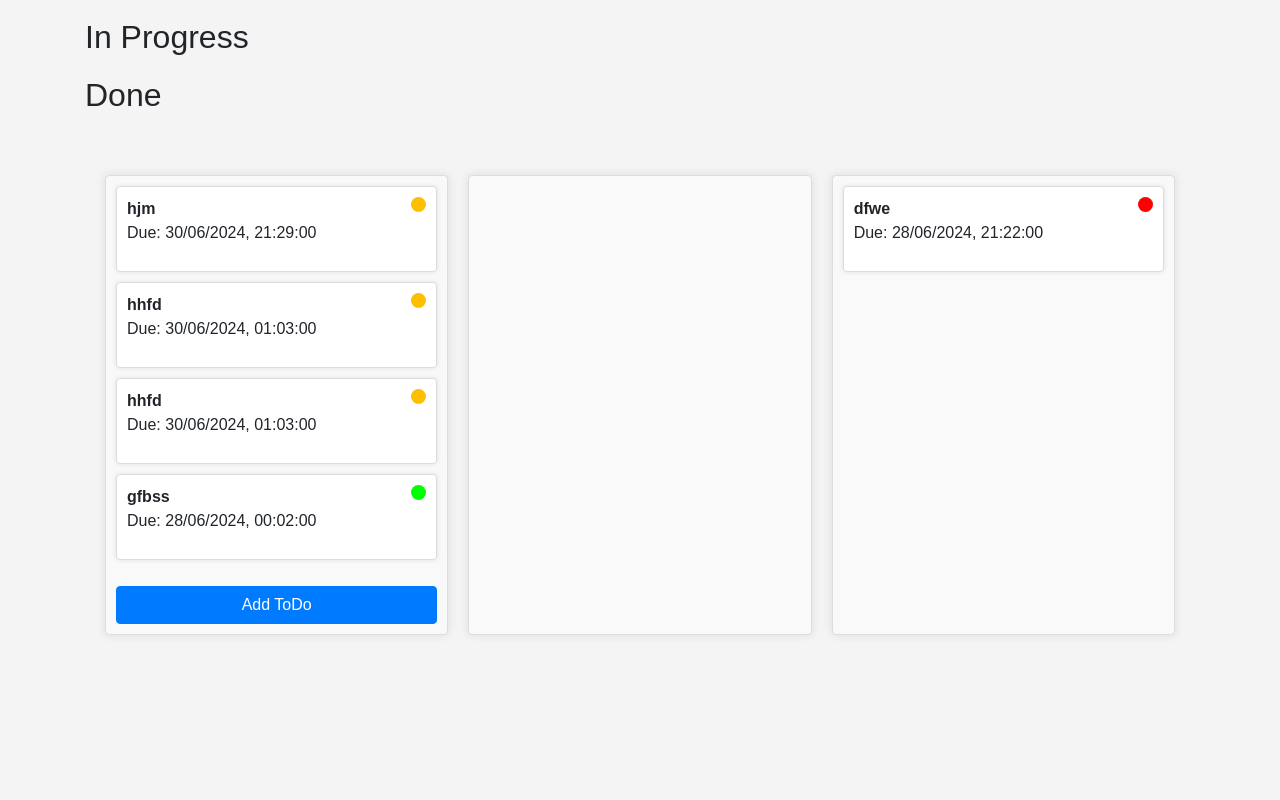
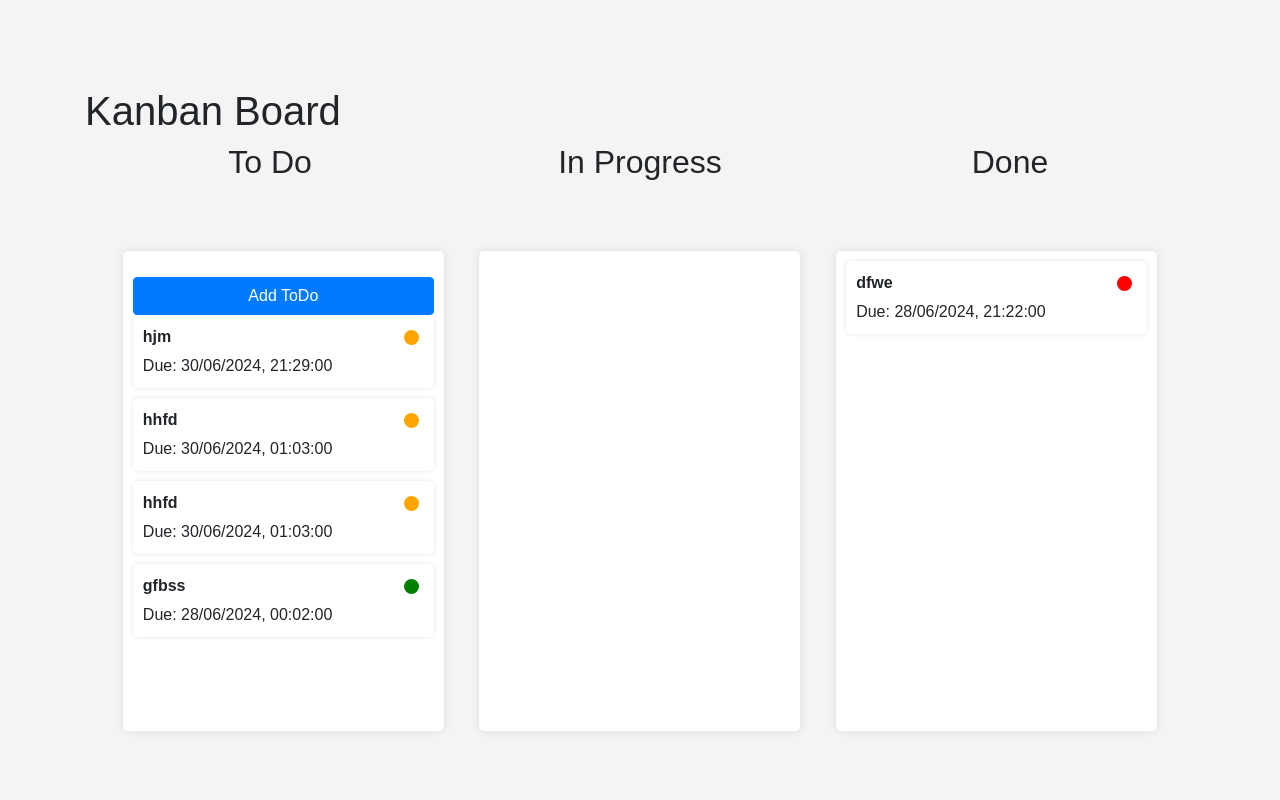
Before and after one commit to wgwhitecoding/Hackathon3.0-ToDo, a Django app: page / in a window 1280 px wide. Run offline with Django 5.2, Linux system fonts and the light colour scheme; a user stored in the database is signed in; data comes from the database, SQL or seed files in the repository; both versions use the stored data as it was after the commit; some libraries are stand-ins or nearby versions.

Commit message:
added priority colors and made the fiels for drop and drop bigger

```diff
--- a/hackathon/static/css/kanban_board.css
+++ b/hackathon/static/css/kanban_board.css
@@ -1,97 +1,116 @@
+body {
+    font-family: Arial, sans-serif;
+    background-color: #f4f4f4;
+    margin: 0;
+    padding: 0;
+    display: flex;
+    justify-content: center;
+    align-items: center;
+    height: 100vh;
+}
+
+.container {
+    width: 100%;
+}
+
 .kanban-board-container {
+    width: 100%;
+    margin: auto;
+}
+
+.kanban-board-headers {
     display: flex;
-    flex-direction: column;
-    gap: 20px;
+    justify-content: space-around;
+    margin-bottom: 20px;
+}
+
+.kanban-board-headers h2 {
+    width: 30%;
+    text-align: center;
 }
 
 .kanban-board {
     display: flex;
-    justify-content: space-between;
-    gap: 20px;
+    justify-content: space-around;
 }
 
 .kanban-column {
-    flex: 1;
+    width: 30%;
+    display: flex;
+    flex-direction: column;
+    height: 60vh; /* Fixed height */
+    overflow-y: auto;
+    background-color: #fff;
+    margin: 10px;
     padding: 10px;
-    border: 1px solid #ddd;
-    border-radius: 4px;
-    background-color: #f9f9f9;
-    max-height: 600px;
-    overflow-y: auto;
-    width: 32%; /* Adjust the width to make columns wider */
-}
-
-.kanban-item {
-    background-color: white;
-    border: 1px solid #ddd;
-    border-radius: 4px;
-    padding: 10px;
-    margin-bottom: 10px;
-    position: relative; /* Added for positioning the priority circle */
+    border-radius: 5px;
+    box-shadow: 0 0 10px rgba(0, 0, 0, 0.1);
 }
 
 .kanban-summary {
-    cursor: pointer;
+    display: flex;
+    flex-direction: column;
+    position: relative;
+}
+
+.kanban-summary strong {
+    margin-bottom: 5px;
+}
+
+.kanban-summary p {
+    margin: 0;
 }
 
 .priority-circle {
     width: 15px;
     height: 15px;
     border-radius: 50%;
-    display: inline-block;
-    position: absolute; /* Positioning the priority circle */
-    top: 10px;
-    right: 10px;
+    position: absolute;
+    top: 5px;
+    right: 5px;
 }
 
 .priority-circle.low {
-    background-color: #00ff00; /* Bright green */
+    background-color: green;
 }
 
 .priority-circle.medium {
-    background-color: #ffbf00; /* Amber */
+    background-color: orange;
 }
 
 .priority-circle.high {
-    background-color: #ff0000; /* Red */
+    background-color: red;
 }
 
 .priority-options {
+    position: absolute;
+    z-index: 1000;
     display: flex;
-    gap: 5px;
+    flex-direction: column;
+    top: 25px; /* Below the circle */
+    right: 5px;
 }
 
 .priority-options button {
-    border: none;
-    background: none;
-    cursor: pointer;
-    padding: 0;
-    margin: 0;
+    margin: 2px 0;
+}
+
+.todo-form, .kanban-details {
+    width: 100%;
+    margin-bottom: 10px;
+}
+
+.todo-form form, .kanban-details form {
+    display: flex;
+    flex-direction: column;
 }
 
 .btn-group {
     display: flex;
     justify-content: space-between;
-    gap: 10px;
-    margin-top: 10px;
 }
 
-.todo-form .form-group {
-    margin-bottom: 15px;
+.btn-group .btn {
+    flex: 1;
+    margin: 2px;
 }
-
-select.form-control {
-    background-color: #fff;
-}
-
-select.form-control.low {
-    background-color: #00ff00;
-}
-
-select.form-control.medium {
-    background-color: #ffbf00;
-}
-
-select.form-control.high {
-    background-color: #ff0000;
-}
--- a/hackathon/static/js/kanban_board.js
+++ b/hackathon/static/js/kanban_board.js
@@ -36,6 +36,11 @@
         todoForm.classList.remove('d-none');
         newTodoForm.reset();
         todoIdField.value = '';
+        moveToTop(todoForm, addTodoButton.parentElement);
+    });
+
+    document.querySelector('.cancel-todo').addEventListener('click', function() {
+        todoForm.classList.add('d-none');
     });
 
     newTodoForm.addEventListener('submit', function(event) {
@@ -116,7 +121,7 @@
     });
 
     document.addEventListener('click', function(event) {
-        if (event.target.classList.contains('kanban-summary')) {
+        if (event.target.closest('.kanban-summary')) {
             var itemId = event.target.closest('.kanban-item').getAttribute('data-id');
             toggleTaskDetails(itemId);
         }
@@ -154,6 +159,7 @@
         var item = document.querySelector(`.kanban-item[data-id="${id}"]`);
         var details = item.querySelector('.kanban-details');
         details.classList.toggle('d-none');
+        moveToTop(item, item.closest('.kanban-column'));
     }
 
     function enableTaskEditing(id) {
@@ -183,6 +189,7 @@
                 item.querySelector('.kanban-summary p').innerText = `Due: ${new Date(updatedTodo.due_date).toLocaleString()}`;
                 item.querySelector('.priority-circle').className = `priority-circle ${updatedTodo.priority}`;
                 item.querySelector('.form-control[name="priority"]').className = `form-control ${updatedTodo.priority}`;
+                item.querySelector('.form-control[name="priority"]').value = updatedTodo.priority;
                 closeTaskDetails(id);
             } else {
                 console.error('Failed to update todo', xhr.responseText);
@@ -260,17 +267,21 @@
         var circle = button.closest('.kanban-summary').querySelector('.priority-circle');
         var itemId = circle.getAttribute('data-id');
 
+        // Instantly update the UI
+        circle.className = `priority-circle ${priority}`;
+        var prioritySelect = circle.closest('.kanban-item').querySelector('.form-control[name="priority"]');
+        prioritySelect.className = `form-control ${priority}`;
+        prioritySelect.value = priority;
+        button.closest('.priority-options').classList.add('d-none');
+
+        // Send the priority change to the server
         var xhr = new XMLHttpRequest();
         xhr.open('POST', `/change_priority/${itemId}/`);
         xhr.setRequestHeader('X-CSRFToken', getCookie('csrftoken'));
         xhr.setRequestHeader('Content-Type', 'application/json');
         xhr.onload = function() {
             if (xhr.status === 200) {
-                circle.className = `priority-circle ${priority}`;
-                button.closest('.priority-options').classList.add('d-none');
-                var prioritySelect = circle.closest('.kanban-item').querySelector('.form-control[name="priority"]');
-                prioritySelect.className = `form-control ${priority}`;
-                prioritySelect.value = priority;
+                console.log('Priority changed');
             } else {
                 console.error('Failed to change priority', xhr.responseText);
                 alert('Failed to change priority: ' + xhr.responseText);
@@ -281,6 +292,10 @@
             alert('Network error');
         };
         xhr.send(JSON.stringify({ priority: priority }));
+    }
+
+    function moveToTop(element, container) {
+        container.insertBefore(element, container.firstChild);
     }
 
     function getCookie(name) {
```
Also changed, not shown: todo/templates/todo/kanban_board.html (+32 -32 lines), db.sqlite3.
